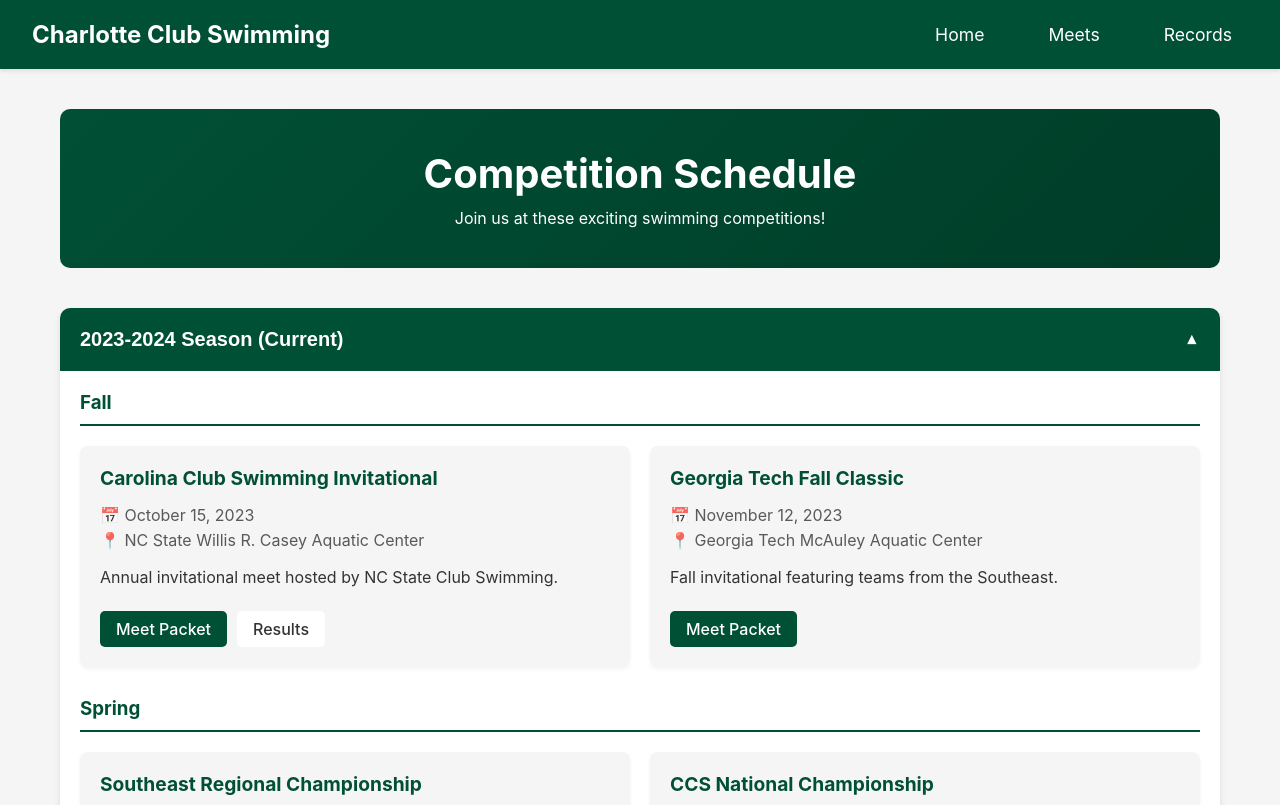
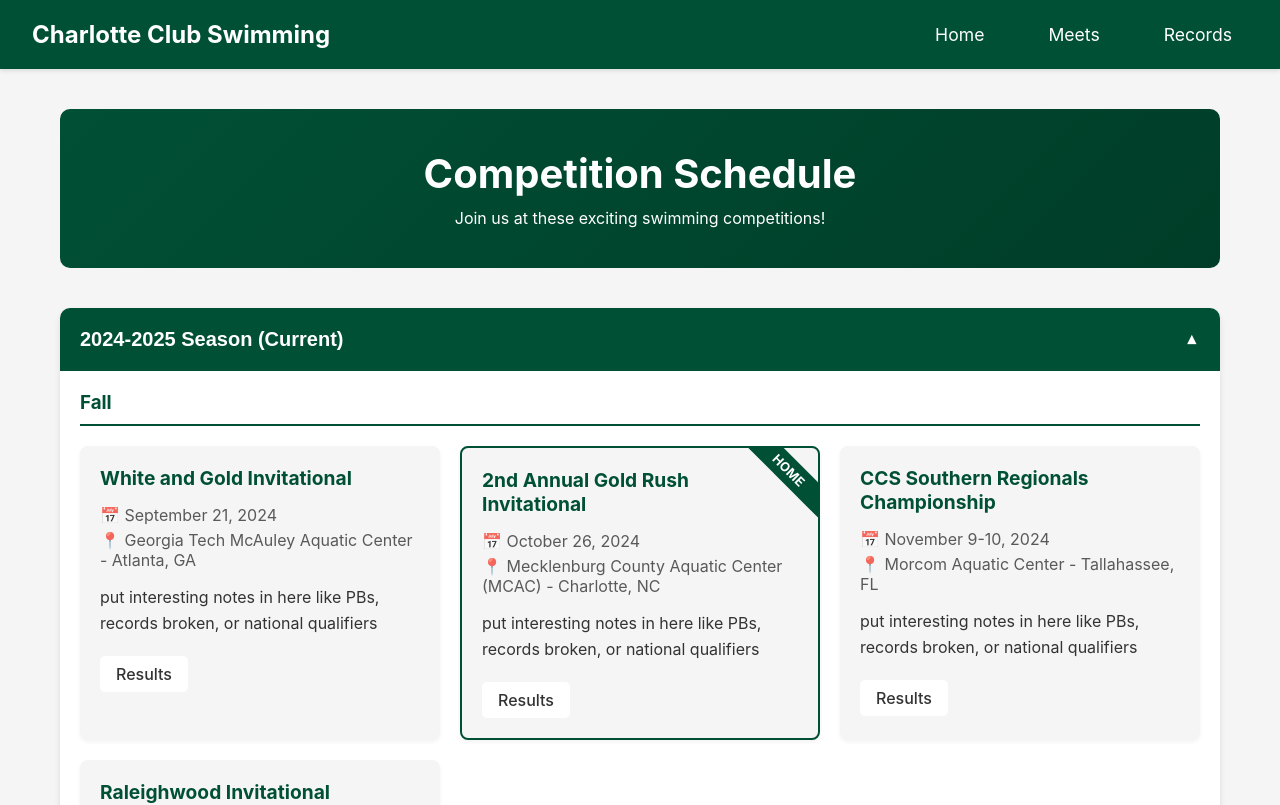
Before and after one commit to ZTW21/CharlotteClubSwim-Website, a React (Create React App) app: page /meets in a window 1280 px wide. Shown: the top 805 px of the page. Built offline with nearby package versions, Linux system fonts and the light colour scheme.

Commit message:
old meet info + improvements

```diff
--- a/src/json/meets.json
+++ b/src/json/meets.json
@@ -1,79 +1,178 @@
 {
   "meets": [
     {
-      "season": "2023-2024",
+      "season": "2024-2025",
       "current": true,
       "fall": [
         {
-          "name": "Carolina Club Swimming Invitational",
-          "date": "October 15, 2023",
-          "location": "NC State Willis R. Casey Aquatic Center",
-          "description": "Annual invitational meet hosted by NC State Club Swimming.",
-          "meetPacket": "https://example.com/packet1",
-          "results": "https://example.com/results1"
+          "name": "White and Gold Invitational",
+          "date": "September 21, 2024",
+          "location": "Georgia Tech McAuley Aquatic Center - Atlanta, GA",
+          "locationType": "away",
+          "description": "put interesting notes in here like PBs, records broken, or national qualifiers",
+          "meetPacket": "",
+          "results": "https://www.swimcloud.com/results/314208/?gender=C"
         },
         {
-          "name": "Georgia Tech Fall Classic",
-          "date": "November 12, 2023",
-          "location": "Georgia Tech McAuley Aquatic Center",
-          "description": "Fall invitational featuring teams from the Southeast.",
-          "meetPacket": "https://example.com/packet2"
+          "name": "2nd Annual Gold Rush Invitational",
+          "date": "October 26, 2024",
+          "location": "Mecklenburg County Aquatic Center (MCAC) - Charlotte, NC",
+          "locationType": "home",
+          "description": "put interesting notes in here like PBs, records broken, or national qualifiers",
+          "meetPacket": "",
+          "results": "https://www.swimcloud.com/results/318483/?gender=C"
+        },
+        {
+          "name": "CCS Southern Regionals Championship",
+          "date": "November 9-10, 2024",
+          "location": "Morcom Aquatic Center - Tallahassee, FL",
+          "locationType": "away",
+          "description": "put interesting notes in here like PBs, records broken, or national qualifiers",
+          "meetPacket": "",
+          "results": "https://www.swimcloud.com/results/320316/?gender=C"
+        },
+        {
+          "name": "Raleighwood Invitational",
+          "date": "November 16-17, 2024",
+          "location": "Willis Casey Natatorium - Raleigh, NC",
+          "locationType": "away",
+          "description": "put interesting notes in here like PBs, records broken, or national qualifiers",
+          "meetPacket": "",
+          "results": "https://www.swimcloud.com/results/321705/?gender=C"
         }
       ],
       "spring": [
         {
-          "name": "Southeast Regional Championship",
-          "date": "March 1-2, 2024",
-          "location": "Charlotte Aquatic Center",
-          "description": "Regional championship meet featuring teams from the southeastern United States.",
-          "meetPacket": "https://example.com/packet3"
+          "name": "NC State Pajama Meet",
+          "date": "February 1, 2025",
+          "location": "Willis Casey Natatorium - Raleigh, NC",
+          "locationType": "away",
+          "description": "NC State accepted pajama donations as payment of meet fees instead of cash",
+          "meetPacket": "",
+          "results": "https://www.swimcloud.com/results/334814/?gender=C"
         },
         {
-          "name": "CCS National Championship",
-          "date": "April 15-17, 2024",
-          "location": "Georgia Tech McAuley Aquatic Center",
-          "description": "The premier event of the College Club Swimming season featuring the top club teams from across the nation.",
-          "meetPacket": "https://example.com/packet4"
+          "name": "College Club Swimming National Championship",
+          "date": "March 28-30, 2025",
+          "location": "Skyline Aquatic Center - Mesa, AZ",
+          "locationType": "away",
+          "description": "put interesting notes in here like PBs, records broken, or national qualifiers",
+          "meetPacket": "",
+          "results": "https://www.swimcloud.com/results/312950/?gender=C"
         }
       ]
     },
     {
-      "season": "2022-2023",
+      "season": "2023-2024",
       "current": false,
       "fall": [
         {
-          "name": "Duke Fall Invitational",
-          "date": "October 8, 2022",
-          "location": "Duke University Aquatic Center",
-          "description": "Fall kickoff meet hosted by Duke Club Swimming.",
-          "meetPacket": "https://example.com/packet5",
-          "results": "https://example.com/results5"
+          "name": "Classic City Invitational",
+          "date": "September 30, 2023",
+          "location": "Gabrielsen Natatorium - Athens GA",
+          "locationType": "away",
+          "description": "",
+          "meetPacket": "",
+          "results": "https://www.swimcloud.com/results/279118/?gender=C"
         },
         {
-          "name": "Clemson Tiger Invite",
-          "date": "November 5, 2022",
-          "location": "Clemson University Aquatic Complex",
-          "description": "Annual fall invitational at Clemson University.",
-          "meetPacket": "https://example.com/packet6",
-          "results": "https://example.com/results6"
+          "name": "Raleighwood Invitational",
+          "date": "October 14-15, 2023",
+          "location": "Willis Casey Natatorium - Raleigh, NC",
+          "locationType": "away",
+          "description": "",
+          "meetPacket": "",
+          "results": "https://www.swimcloud.com/results/280434/?gender=C"
+        },
+        {
+          "name": "Gold Rush Invitational",
+          "date": "October 21, 2023",
+          "location": "Mecklenburg County Aquatic Center (MCAC) - Charlotte, NC",
+          "locationType": "home",
+          "description": "",
+          "meetPacket": "",
+          "results": "https://www.swimcloud.com/results/281159/?gender=C"
+        },
+        {
+          "name": "CCS Southern Regionals",
+          "date": "November 11-12, 2023",
+          "location": "Georgia Tech McAuley Aquatic Center - Atlanta, GA",
+          "locationType": "away",
+          "description": "",
+          "meetPacket": "",
+          "results": "https://www.swimcloud.com/results/283754/?gender=C"
+        },
+        {
+          "name": "Clemson Tigertown Invitational",
+          "date": "December 2, 2023",
+          "location": "McHugh Natatorium - Clemson, SC",
+          "locationType": "away",
+          "description": "",
+          "meetPacket": "",
+          "results": "https://www.swimcloud.com/results/286843/?gender=C"
         }
       ],
       "spring": [
         {
-          "name": "Southeast Regional Championship",
-          "date": "February 25-26, 2023",
-          "location": "University of Georgia Aquatic Center",
-          "description": "Regional championship meet for Southeast teams.",
-          "meetPacket": "https://example.com/packet7",
-          "results": "https://example.com/results7"
+          "name": "NC State's Annual Pajama Meet",
+          "date": "January 20, 2024",
+          "location": "Willis Casey Natatorium - Raleigh, NC",
+          "locationType": "away",
+          "description": "Regional championship meet featuring teams from the southeastern United States.",
+          "meetPacket": "https://example.com/packet3",
+          "results": "https://www.swimcloud.com/results/293660/?gender=C"
         },
         {
-          "name": "CCS National Championship",
-          "date": "April 7-9, 2023",
-          "location": "Ohio State University Aquatic Center",
-          "description": "National championship meet for College Club Swimming.",
-          "meetPacket": "https://example.com/packet8",
-          "results": "https://example.com/results8"
+          "name": "Clemson Winter Invitation",
+          "date": "January 27, 2024",
+          "location": "McHugh Natatorium - Clemson, SC",
+          "locationType": "away",
+          "description": "",
+          "meetPacket": "",
+          "results": "https://www.swimcloud.com/results/295261/?gender=C"
+        },
+        {
+          "name": "Wet Wahoos Invitational",
+          "date": "February 17, 2024",
+          "location": "Aquatic and Fitness Center Pool - Charlottesville, VA",
+          "locationType": "away",
+          "description": "put interesting notes in here like PBs, records broken, or national qualifiers",
+          "meetPacket": "",
+          "results": "https://www.swimcloud.com/results/297897/?gender=C"
+        },
+        {
+          "name": "CLT Intersquad",
+          "date": "February 29, 2024",
+          "location": "Huntersville Fun and Family Fitness Center (HFFA) - Huntersville, NC",
+          "locationType": "home",
+          "description": "put interesting notes in here like PBs, records broken, or national qualifiers",
+          "meetPacket": "",
+          "results": "https://www.swimcloud.com/results/298957/?gender=C"
+        },
+        {
+          "name": "High Country Invitational",
+          "date": "March 2, 2024",
+          "location": "Watauga Community Rec Center - Boone, NC",
+          "locationType": "away",
+          "description": "put interesting notes in here like PBs, records broken, or national qualifiers",
+          "meetPacket": "",
+          "results": "https://www.swimcloud.com/results/299163/?gender=C"
+        },
+        {
+          "name": "College Club Swimming National Championship",
+          "date": "April 5-7, 2024",
+          "location": "Indiana University Natatorium - Indianapolis, IN",
+          "description": "The premier event of the College Club Swimming season featuring the top club teams from across the nation.",
+          "meetPacket": "https://example.com/packet4",
+          "results": "https://www.swimcloud.com/results/286121/?gender=C"
+        },
+        {
+          "name": "NC EVO Cyrus Blakney Memorial A-May-Zing Meet",
+          "date": "May 3-4, 2024",
+          "location": "Huntersville Fun and Family Fitness Center (HFFA) - Huntersville, NC",
+          "description": "",
+          "meetPacket": "https://example.com/packet4",
+          "results": "https://www.swimcloud.com/results/303478/?gender=C"
         }
       ]
     }
--- a/src/pages/Meets.css
+++ b/src/pages/Meets.css
@@ -89,16 +89,36 @@
   border-radius: 8px;
   box-shadow: 0 2px 4px rgba(0, 0, 0, 0.05);
   transition: transform 0.3s ease;
+  position: relative;
+  overflow: hidden;
 }
 
 .meet-card:hover {
   transform: translateY(-5px);
 }
 
+.meet-card.home {
+  border: 2px solid var(--primary-color);
+}
+
+.meet-card.home::before {
+  content: "HOME";
+  position: absolute;
+  top: 10px;
+  right: -30px;
+  background: var(--primary-color);
+  color: white;
+  padding: 5px 40px;
+  transform: rotate(45deg);
+  font-size: 0.8em;
+  font-weight: bold;
+}
+
 .meet-card h4 {
   color: var(--primary-color);
   margin-bottom: 15px;
   font-size: 1.2em;
+  padding-right: 30px;
 }
 
 .meet-details {
--- a/src/pages/Meets.js
+++ b/src/pages/Meets.js
@@ -19,7 +19,7 @@ function SeasonSection({ season, isExpanded, onToggle }) {
             <h3>Fall</h3>
             <div className="meets-grid">
               {season.fall.map((meet, index) => (
-                <div key={index} className="meet-card">
+                <div key={index} className={`meet-card ${meet.locationType}`}>
                   <h4>{meet.name}</h4>
                   <div className="meet-details">
                     <p className="meet-date">📅 {meet.date}</p>
@@ -57,7 +57,7 @@ function SeasonSection({ season, isExpanded, onToggle }) {
             <h3>Spring</h3>
             <div className="meets-grid">
               {season.spring.map((meet, index) => (
-                <div key={index} className="meet-card">
+                <div key={index} className={`meet-card ${meet.locationType}`}>
                   <h4>{meet.name}</h4>
                   <div className="meet-details">
                     <p className="meet-date">📅 {meet.date}</p>
```
